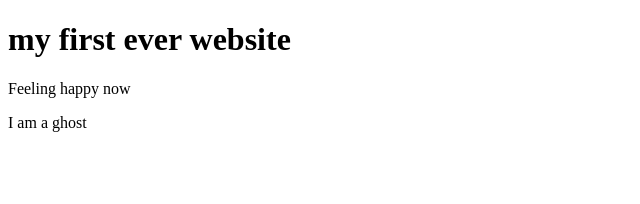
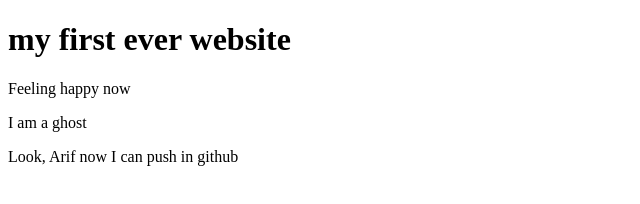
Before and after one commit to Muhammad12665/my-first-website, a plain HTML site: page index.html in a window 1280 px wide. Shown: the whole page, without its empty margins (0-640 px from the left). Drawn offline with Linux system fonts and the light colour scheme.

Commit message:
my feelings

```diff
--- a/index.html
+++ b/index.html
@@ -10,5 +10,6 @@
     <h1>my first ever website</h1>
     <p>Feeling happy now</p>
     <p>I am a ghost</p>
+    <p>Look, Arif now I can push in github</p>
 </body>
 </html>
```
